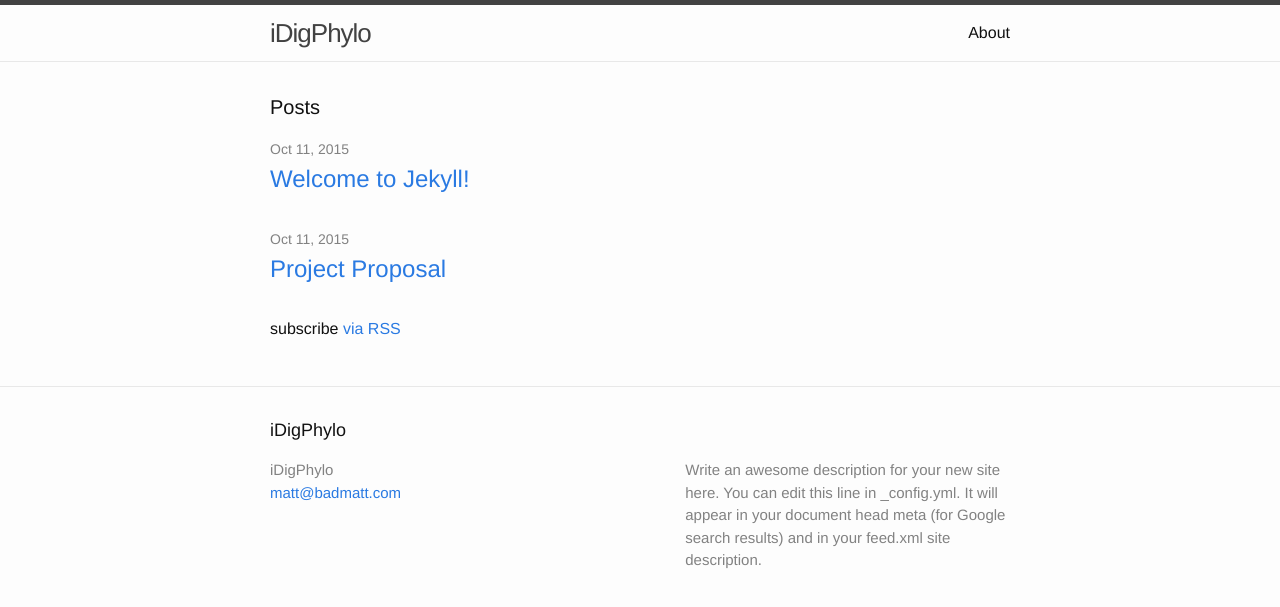
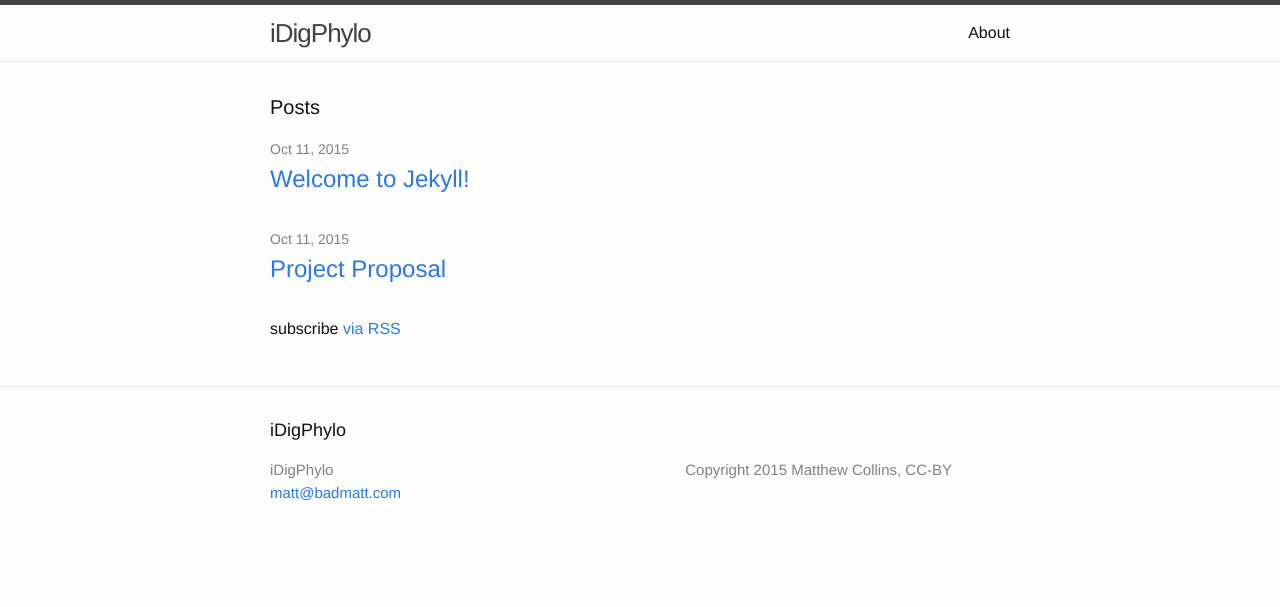
Before and after one commit to mjcollin/idigphylo, a Jekyll site: the page built from index.html, in a window 1280 px wide. Shown: the top 607 px of the page. Built offline with Jekyll 4.4.1, drawn with Linux system fonts in a browser that asks for light colours.

Commit message:
Updated copyright and license

```diff
--- a/_config.yml
+++ b/_config.yml
@@ -2,9 +2,7 @@
 title: iDigPhylo
 email: matt@badmatt.com
 description: > # this means to ignore newlines until "baseurl:"
-  Write an awesome description for your new site here. You can edit this
-  line in _config.yml. It will appear in your document head meta (for
-  Google search results) and in your feed.xml site description.
+  Copyright 2015 Matthew Collins, CC-BY
 baseurl: "/idigphylo/" # the subpath of your site, e.g. /blog/
 url: "http://badmatt.com" # the base hostname & protocol for your site
 
```
